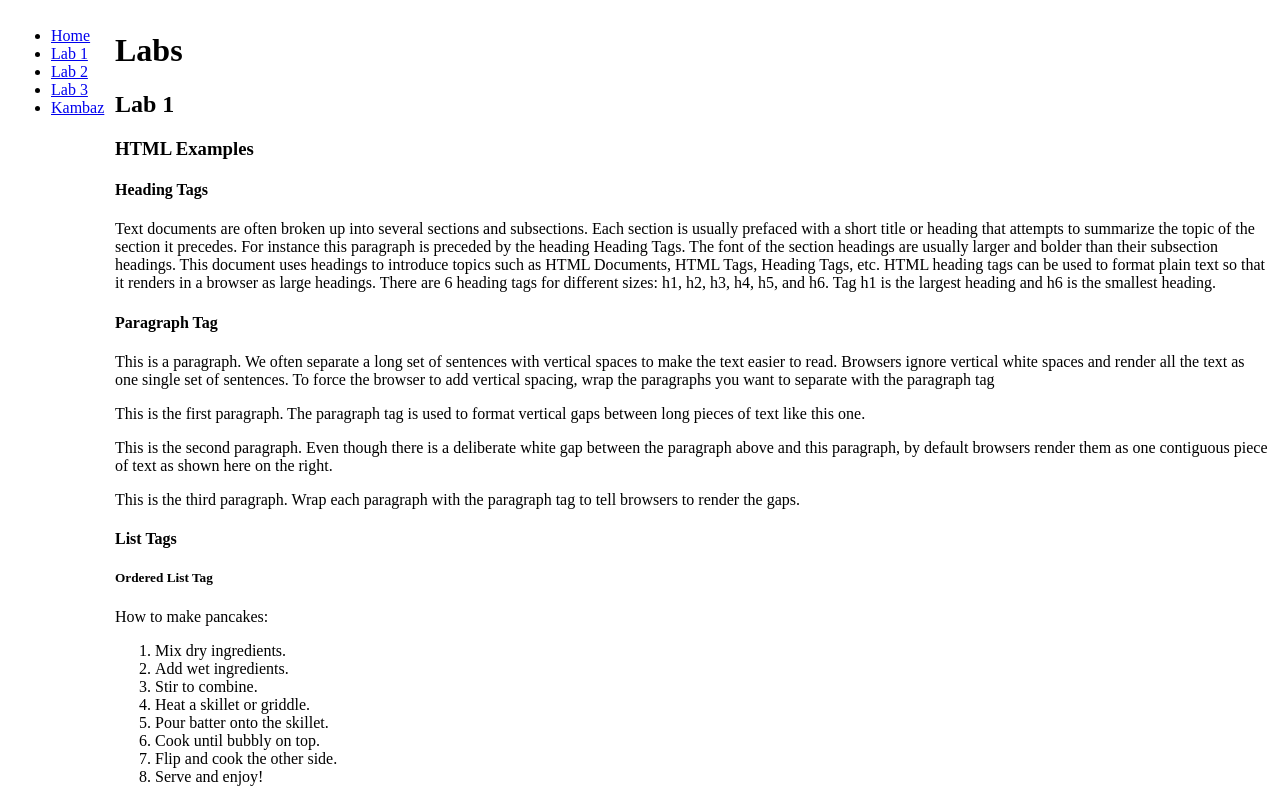
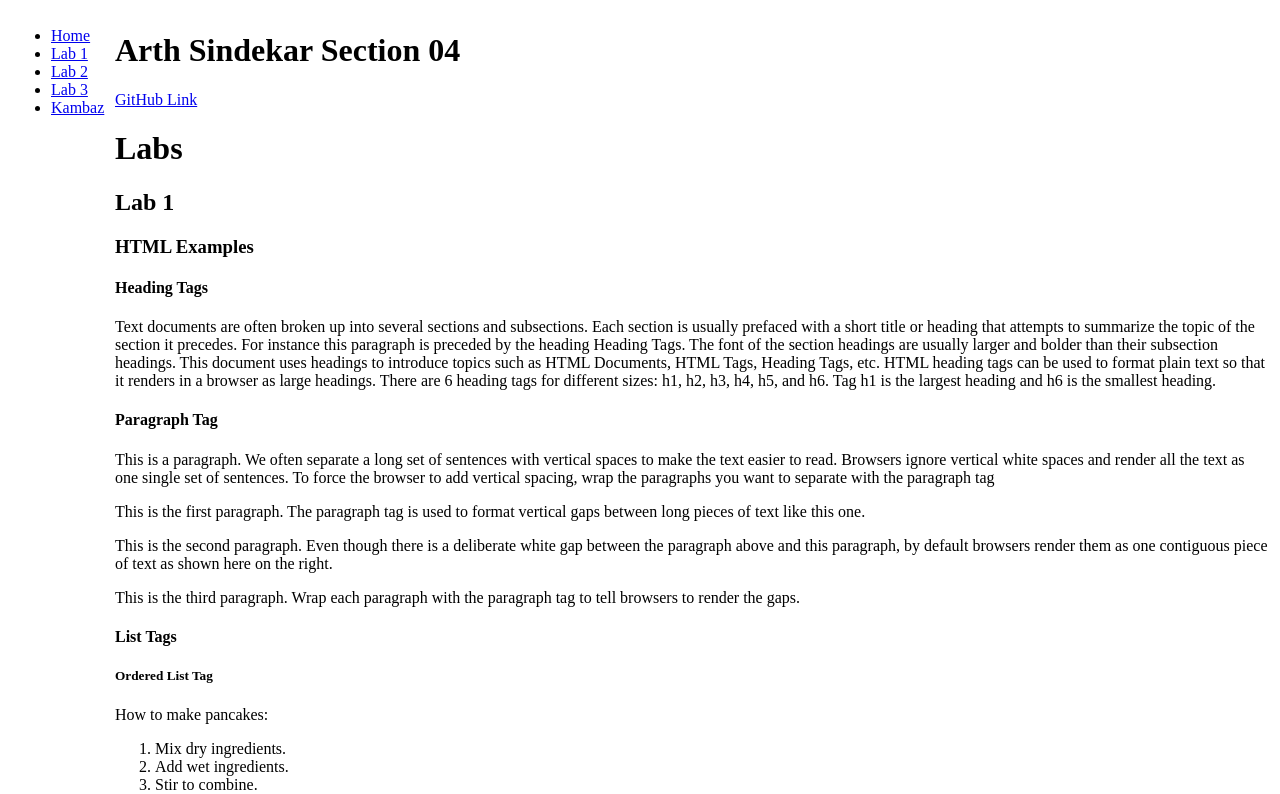
Before and after one commit to arthsindekar/kambaz-next-js, a Next.js app: page /Labs/Lab1 in a window 1280 px wide. Shown: the top 794 px of the page. Built offline with nearby package versions, Linux system fonts and the light colour scheme.

Commit message:
added calendar and inbox routes

```diff
--- a/src/app/Labs/Lab1/page.tsx
+++ b/src/app/Labs/Lab1/page.tsx
@@ -2,6 +2,11 @@
 export default function Lab1() {
   return (
     <div id="wd-lab1">
+      <h1>Arth Sindekar Section 04</h1>
+      <a
+        href="https://github.com/arthsindekar/kambaz-next-js.git"
+        id="wd-github"
+      >GitHub Link</a>
       <h1>Labs</h1>
       <h2>Lab 1</h2>
       <h3>HTML Examples</h3>
```
Also changed, not shown: src/app/(Kambaz)/Calendar/page.tsx (added, +8 -0 lines), src/app/(Kambaz)/Inbox/page.tsx (added, +7 -0 lines).
